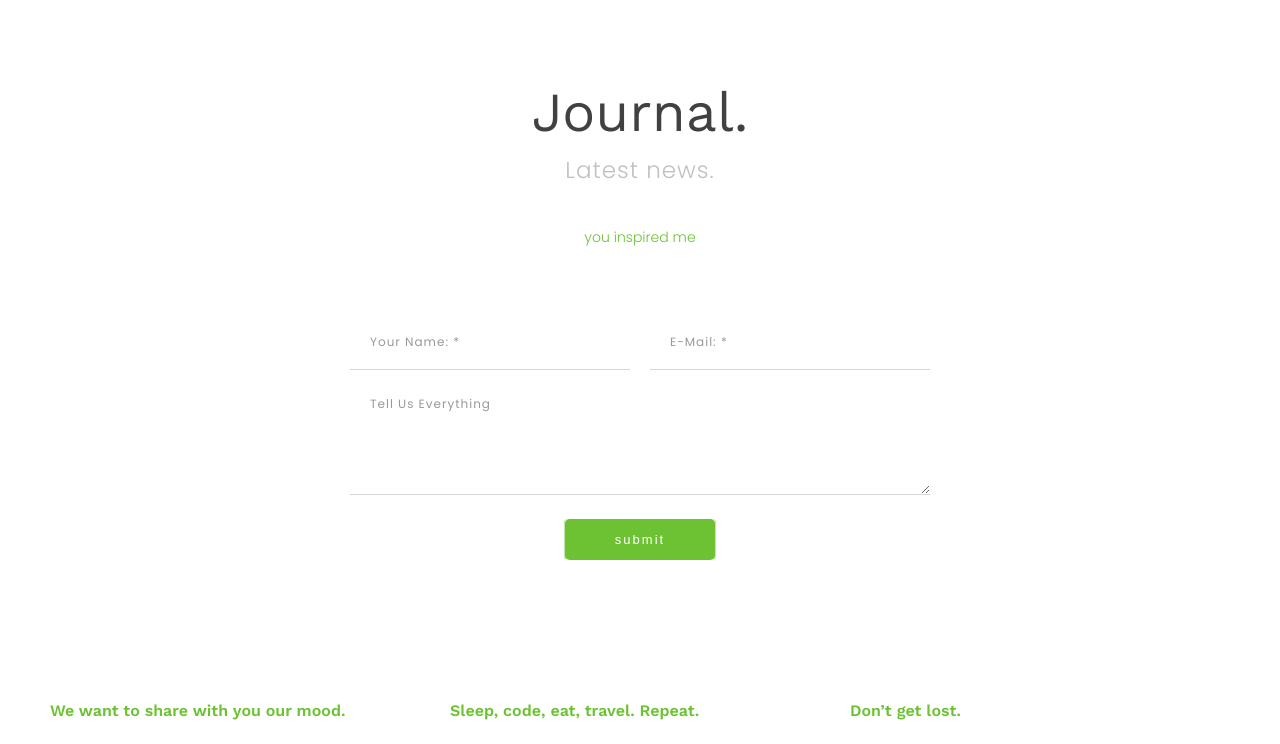
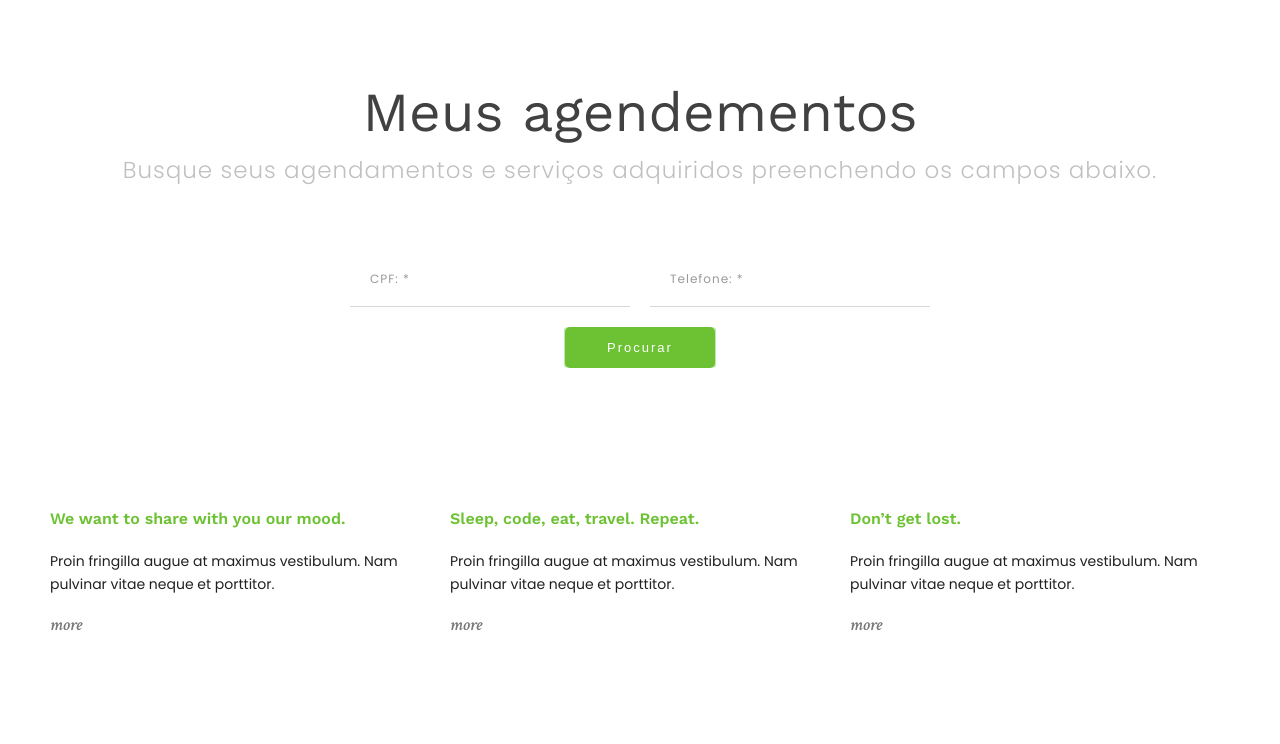
Before and after one commit to oliv3ira40/app_schedule, a Django app: page / in a window 1280 px wide. Shown: the part 130-874 px from the top of the page. Run offline with Django 4.2, Linux system fonts and the light colour scheme.

Commit message:
chore: start the form "my appointments"

```diff
--- a/website/templates/index.html
+++ b/website/templates/index.html
@@ -112,9 +112,8 @@
 		<div class="container">
 			<div class="twelve columns">
 				<div class="page-title parallax-fade-top">
-					<h2>Journal.</h2>
-					<div class="subtitle">Latest news.</div>
-					<p>you inspired me</p>
+					<h2>Meus agendementos</h2>
+					<div class="subtitle">Busque seus agendamentos e serviços adquiridos preenchendo os campos abaixo.</div>
 				</div>
 			</div>
 		</div>
@@ -122,29 +121,26 @@
 
     <div class="section padding-bottom background-white">
 		<div class="container">
-			<form name="ajax-form" id="ajax-form" action="mail-it.php" method="post">
+			<form name="ajax-form" id="ajax-form" class="my-appointments" action="mail-it.php" method="post">
 				<div class="three columns offset-by-three ">
-					<label for="name">
+					<label for="cpf">
 						<span class="error" id="err-name">please enter name</span>
 					</label>
-					<input name="name" id="name" type="text"   placeholder="Your Name: *"/>
+					<input name="cpf" id="cpf" type="text"   placeholder="CPF: *"/>
 				</div>
 				<div class="three columns">
-					<label for="email">
+					<label for="phone">
 						<span class="error" id="err-email">please enter e-mail</span>
 						<span class="error" id="err-emailvld">e-mail is not a valid format</span>
 					</label>
-					<input name="email" id="email" type="text"  placeholder="E-Mail: *"/>
-				</div>
-				<div class="clear"></div>
-				<div class="six columns remove-top offset-by-three ">
-					<label for="message"></label>
-					<textarea name="message" id="message" placeholder="Tell Us Everything"></textarea>
+					<input name="phone" id="phone" type="text"  placeholder="Telefone: *"/>
 				</div>
 				<div class="clear"></div>
 				<div class="six columns remove-top offset-by-three ">
 					<div id="button-con">
-                        <button class="send_message button-effect button--moema button--text-thick button--text-upper button--size-s" id="send" data-lang="en">submit</button>
+                        <button class="send_message button-effect button--moema button--text-thick button--text-upper button--size-s" id="send">
+							Procurar
+						</button>
                     </div>
 				</div>
 				<div class="clear"></div>
```
